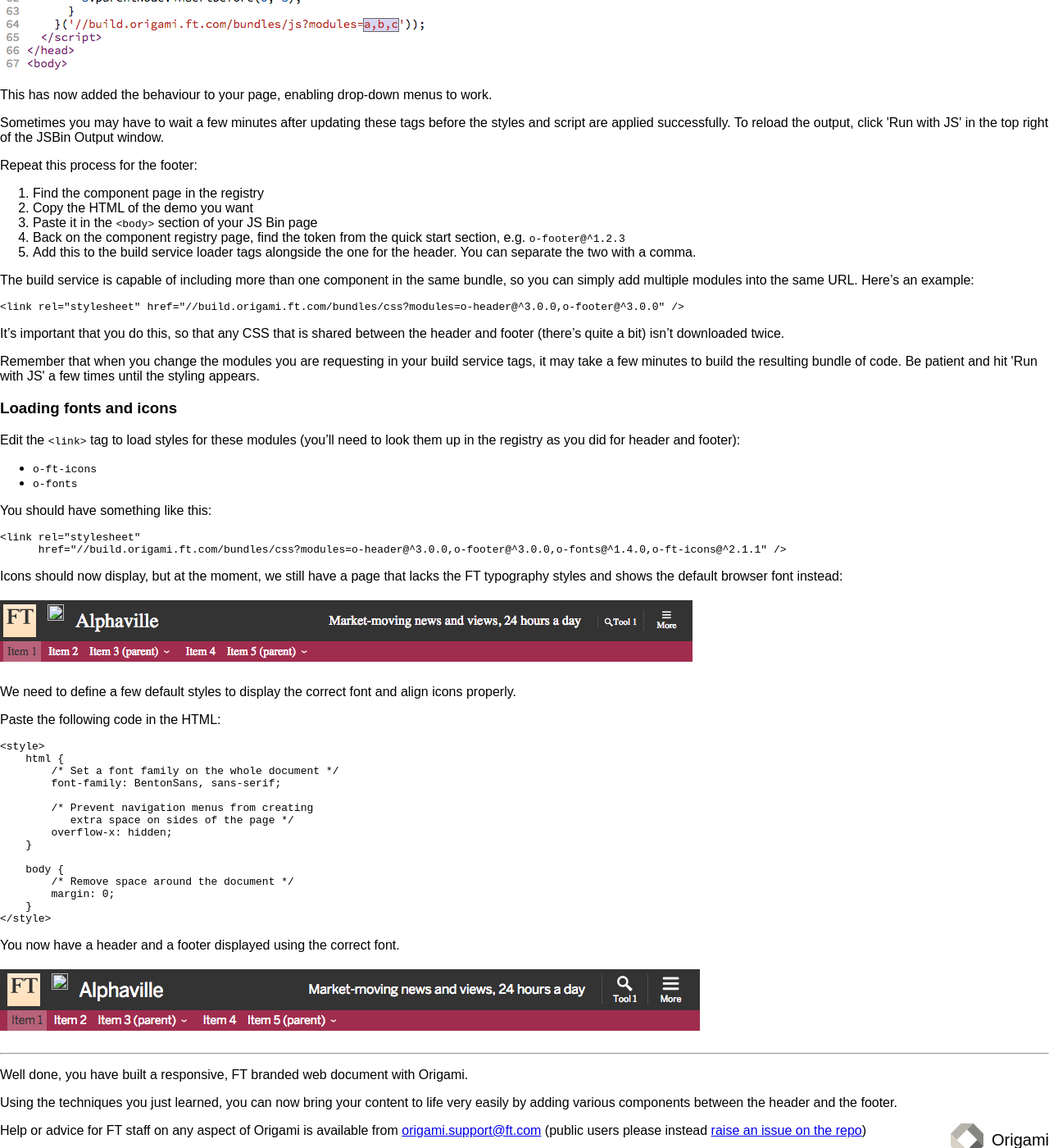
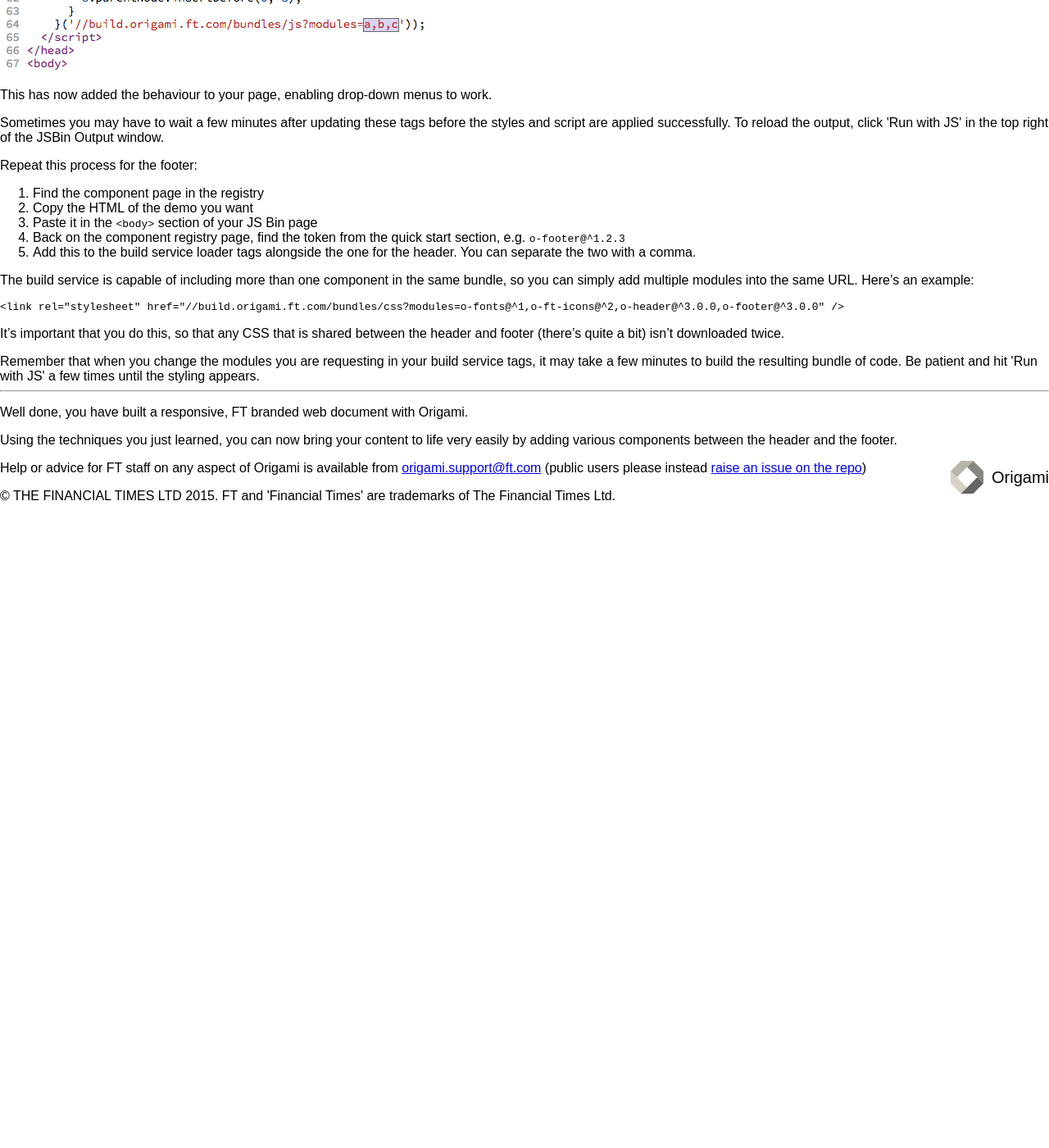
Before and after one commit to Financial-Times/ft-origami, a Jekyll site: the page built from docs/developer-guide/build-service.md, in a window 1280 px wide and 1400 px high, scrolled down 3714 px. Shown: the whole window at 82% size. Built offline with Jekyll 4.4.1, drawn with Linux system fonts in a browser that asks for light colours; comment, search, counter and statistics services are not loaded; a style sheet for code colours, icons or effects is not loaded; after the commit the page ends 4344 px from its top, so only the background shows below that.

Commit message:
Reword the build service documentation

```diff
--- a/docs/developer-guide/build-service.md
+++ b/docs/developer-guide/build-service.md
@@ -84,53 +84,13 @@ Repeat this process for the footer:
 
 The build service is capable of including more than one component in the same bundle, so you can simply add multiple modules into the same URL.  Here's an example:
 
-	<link rel="stylesheet" href="//build.origami.ft.com/bundles/css?modules=o-header@^3.0.0,o-footer@^3.0.0" />
+	<link rel="stylesheet" href="//build.origami.ft.com/bundles/css?modules=o-fonts@^1,o-ft-icons@^2,o-header@^3.0.0,o-footer@^3.0.0" />
 
 It's important that you do this, so that any CSS that is shared between the header and footer (there's quite a bit) isn't downloaded twice.
 
 <aside>Remember that when you change the modules you are requesting in your build service tags, it may take a few minutes to build the resulting bundle of code.  Be patient and hit 'Run with JS' a few times until the styling appears.</aside>
 
 
-### Loading fonts and icons
-
-Edit the `<link>` tag to load styles for these modules (you'll need to look them up in the registry as you did for header and footer):
-
-* `o-ft-icons`
-* `o-fonts`
-
-You should have something like this:
-
-	<link rel="stylesheet"
-	      href="//build.origami.ft.com/bundles/css?modules=o-header@^3.0.0,o-footer@^3.0.0,o-fonts@^1.4.0,o-ft-icons@^2.1.1" />
-
-Icons should now display, but at the moment, we still have a page that lacks the FT typography styles and shows the default browser font instead:
-
-![No fonts yet](/img/jsbin-before.png)
-
-We need to define a few default styles to display the correct font and align icons properly.
-
-Paste the following code in the HTML:
-
-    <style>
-        html {
-            /* Set a font family on the whole document */
-            font-family: BentonSans, sans-serif;
-
-            /* Prevent navigation menus from creating
-               extra space on sides of the page */
-            overflow-x: hidden;
-        }
-
-        body {
-            /* Remove space around the document */
-            margin: 0;
-        }
-    </style>
-
-You now have a header and a footer displayed using the correct font.
-
-![The header, showing with web fonts](/img/jsbin-after.png)
-
 ----
 
 Well done, you have built a responsive, FT branded web document with Origami.
```
Also changed, not shown: img/jsbin-after.png (deleted), img/jsbin-before.png (deleted).
